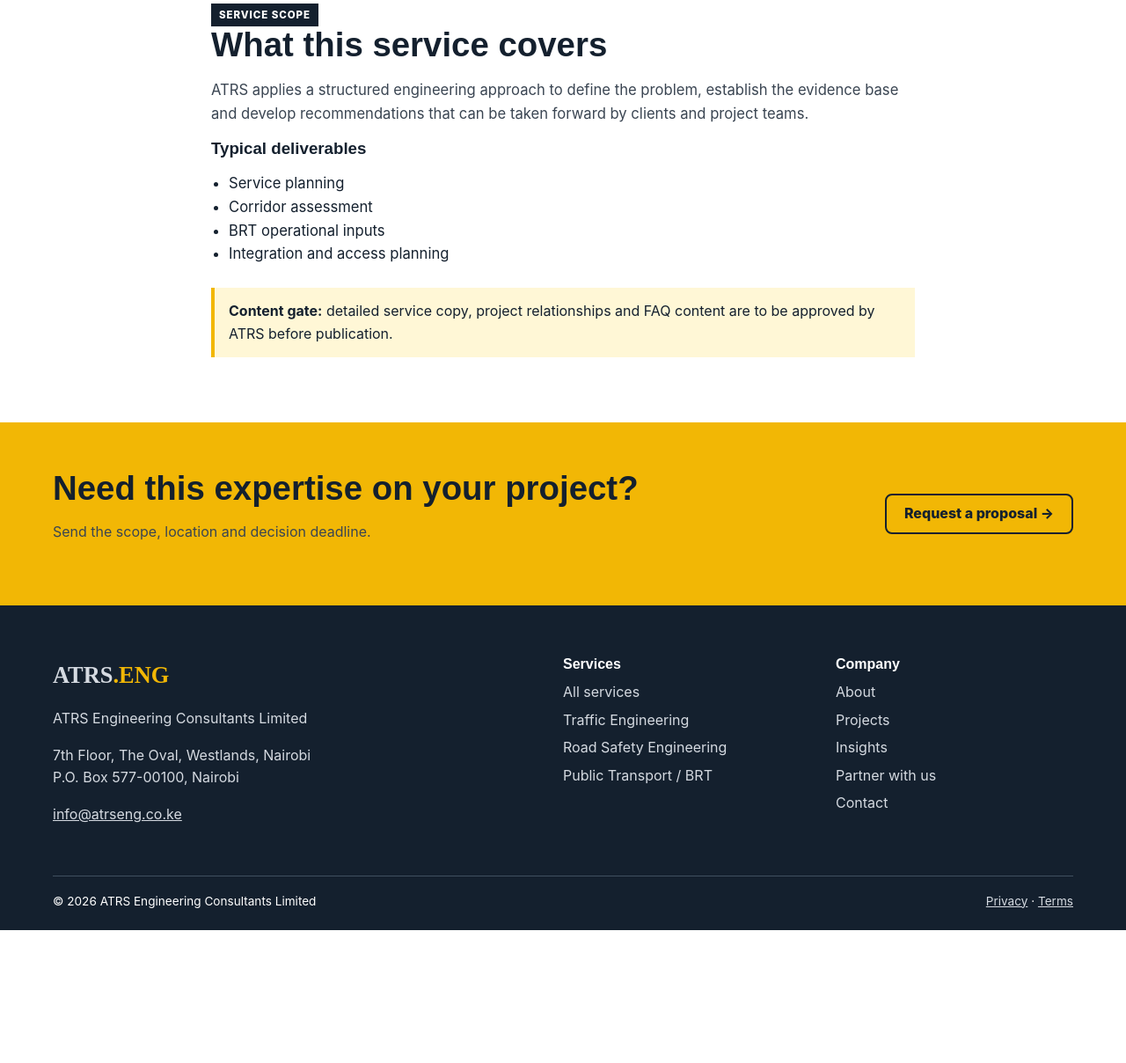
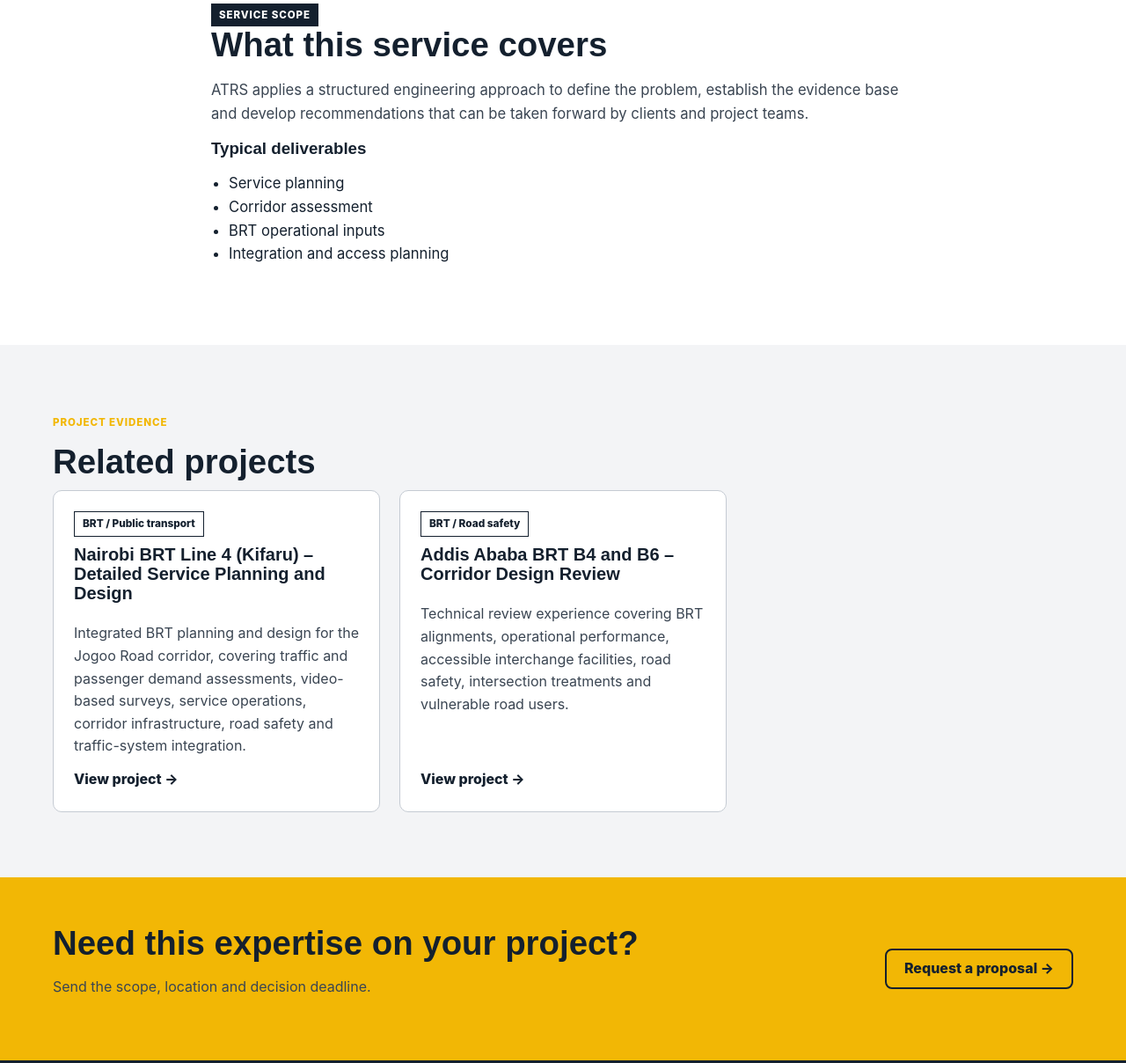
Before and after one commit to Quavyl1/atrsengneering, an Astro site: page /services/public-transport-brt/ in a window 1280 px wide. Shown: the part 590-1798 px from the top of the page at 88% size. Before the commit the page ends 1647 px from the top, so only its background shows below. Built offline with nearby package versions, Linux system fonts and the light colour scheme; Astro itself is replaced by a stand-in of ours.

Commit message:
Connect service pages to related project evidence

```diff
--- a/src/pages/services/[slug].astro
+++ b/src/pages/services/[slug].astro
@@ -1,4 +1,13 @@
 ---
-import Base from '../../layouts/Base.astro'; import {services} from '../../data/content'; export function getStaticPaths(){return services.map(service=>({params:{slug:service.slug},props:{service}}))}; const {service}=Astro.props;
+import Base from '../../layouts/Base.astro';
+import {services,projects} from '../../data/content';
+export function getStaticPaths(){return services.map(service=>({params:{slug:service.slug},props:{service}}))}
+const {service}=Astro.props;
+const related=projects.filter(p=>p.services.includes(service.slug));
 ---
-<Base title={service.title} description={service.summary}><section class="hero"><div class="container"><p><a href="/services/">Services</a> / {service.title}</p><span class="eyebrow">{service.pillar}</span><h1>{service.title}</h1><p>{service.summary}</p></div></section><section class="section"><div class="container prose"><span class="tag">Service scope</span><h2>What this service covers</h2><p>ATRS applies a structured engineering approach to define the problem, establish the evidence base and develop recommendations that can be taken forward by clients and project teams.</p><h3>Typical deliverables</h3><ul>{service.items.map(i=><li>{i}</li>)}</ul><div class="pending"><strong>Content gate:</strong> detailed service copy, project relationships and FAQ content are to be approved by ATRS before publication.</div></div></section><section class="cta"><div class="container ctain"><div><h2>Need this expertise on your project?</h2><p>Send the scope, location and decision deadline.</p></div><a class="btn darkbtn" href="/contact/">Request a proposal →</a></div></section></Base>
+<Base title={service.title} description={service.summary}>
+<section class="hero"><div class="container"><p><a href="/services/">Services</a> / {service.title}</p><span class="eyebrow">{service.pillar}</span><h1>{service.title}</h1><p>{service.summary}</p></div></section>
+<section class="section"><div class="container prose"><span class="tag">Service scope</span><h2>What this service covers</h2><p>ATRS applies a structured engineering approach to define the problem, establish the evidence base and develop recommendations that can be taken forward by clients and project teams.</p><h3>Typical deliverables</h3><ul>{service.items.map(i=><li>{i}</li>)}</ul></div></section>
+{related.length>0 && <section class="section alt"><div class="container"><span class="eyebrow">Project evidence</span><h2>Related projects</h2><div class="grid">{related.map(p=><article class="card"><span class="pill">{p.category}</span><h3>{p.title}</h3><p>{p.summary}</p><a class="link" href={'/projects/'+p.slug+'/'}>View project →</a></article>)}</div></div></section>}
+<section class="cta"><div class="container ctain"><div><h2>Need this expertise on your project?</h2><p>Send the scope, location and decision deadline.</p></div><a class="btn darkbtn" href="/contact/">Request a proposal →</a></div></section>
+</Base>
```
